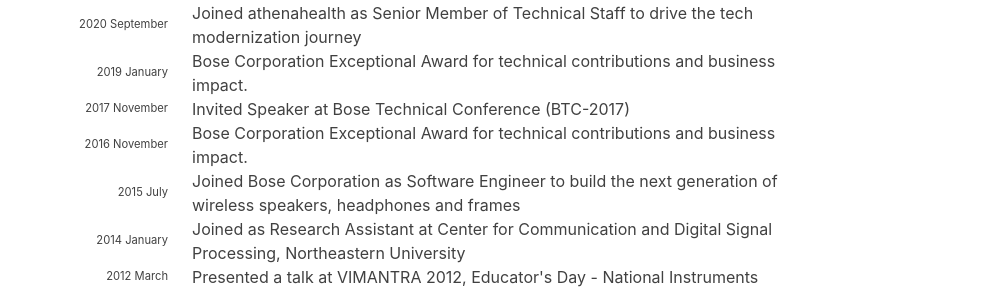
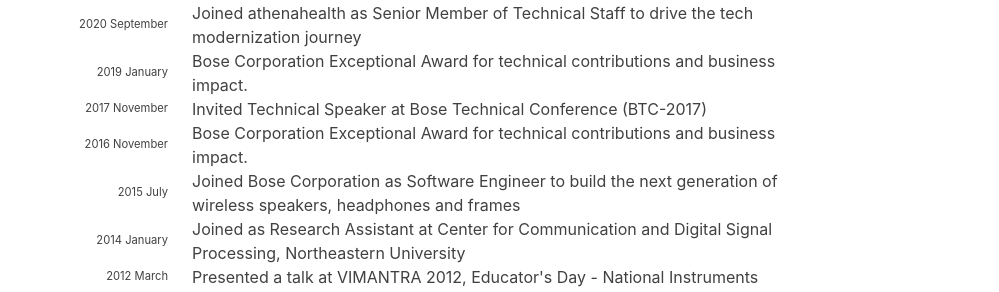
Before and after one commit to hariharanragothaman/hariharanragothaman.github.io, a Jekyll site: the page built from index.md, in a window 1280 px wide and 900 px high, scrolled down 1156 px. Shown: the part 161-453 px from the top of the window, without its empty margins (140-1139 px from the left). Built offline with Jekyll 4.4.1, drawn with Linux system fonts in a browser that asks for light colours; nearby versions of some CDN libraries; some web fonts are replaced.

Commit message:
Polishes and Updates

```diff
--- a/_data/news.yaml
+++ b/_data/news.yaml
@@ -64,7 +64,7 @@
 
 - year: 2017
   year-extra: November
-  description: Invited Speaker at  Bose Technical Conference (BTC-2017)
+  description: Invited Technical Speaker at  Bose Technical Conference (BTC-2017)
 
 - year: 2016
   year-extra: November
```
